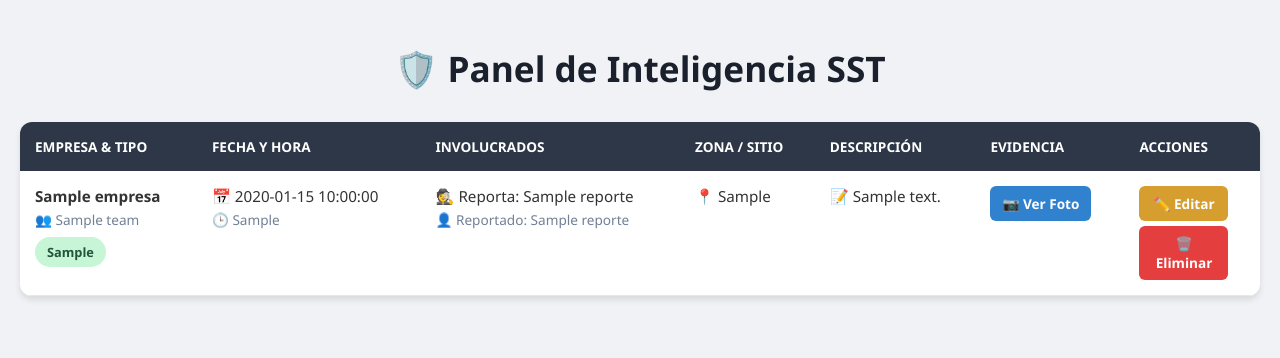
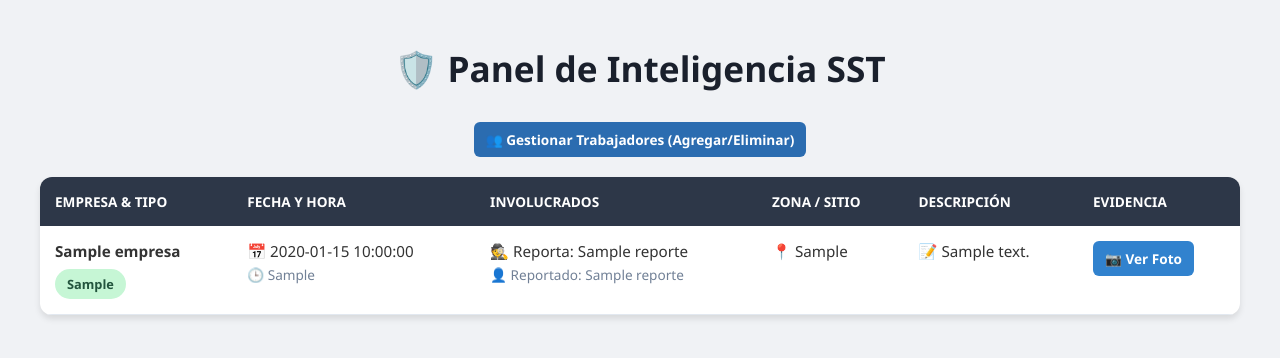
Before and after one commit to ANGEL19-K/sistema-sst, a Flask app: template templates/dashboard.html in a window 1280 px wide. Shown: the top 358 px of the page. Run offline with Flask 3, Linux system fonts and the light colour scheme; the template is opened without the code that fills it: most values are stand-ins (such as "Sample title", 1, 10 or a date in 2020).

Commit message:
trabajadores 2

```diff
--- a/templates/dashboard.html
+++ b/templates/dashboard.html
@@ -6,7 +6,7 @@
     <title>Panel de Inteligencia SST</title>
     <style>
         body { font-family: 'Segoe UI', Tahoma, Geneva, Verdana, sans-serif; background-color: #f0f2f5; margin: 0; padding: 20px; color: #333; }
-        .container { max-width: 1300px; margin: auto; }
+        .container { max-width: 1200px; margin: auto; }
         h1 { color: #1a202c; text-align: center; margin-bottom: 30px; font-size: 2.2rem; }
         .card { background: white; border-radius: 12px; box-shadow: 0 4px 6px rgba(0, 0, 0, 0.1); overflow: hidden; }
         table { width: 100%; border-collapse: collapse; text-align: left; }
@@ -18,10 +18,6 @@
         .badge-condicion { background-color: #c6f6d5; color: #22543d; }
         .btn-link { display: inline-block; padding: 8px 12px; background-color: #3182ce; color: white; text-decoration: none; border-radius: 6px; font-size: 0.85rem; font-weight: bold; transition: background 0.3s; }
         .btn-link:hover { background-color: #2b6cb0; }
-        .btn-edit { display: inline-block; padding: 8px 12px; background-color: #d69e2e; color: white; text-decoration: none; border-radius: 6px; font-size: 0.85rem; font-weight: bold; transition: background 0.3s; margin-bottom: 5px; width: 65px; text-align: center;}
-        .btn-edit:hover { background-color: #b7791f; }
-        .btn-danger { display: inline-block; padding: 8px 12px; background-color: #e53e3e; color: white; text-decoration: none; border-radius: 6px; font-size: 0.85rem; font-weight: bold; transition: background 0.3s; width: 65px; text-align: center;}
-        .btn-danger:hover { background-color: #c53030; }
         .anonimo { color: #e53e3e; font-weight: bold; font-style: italic; }
         .info-secundaria { color: #718096; font-size: 0.85rem; display: block; margin-top: 4px; }
     </style>
@@ -29,6 +25,9 @@
 <body>
     <div class="container">
         <h1>🛡️ Panel de Inteligencia SST</h1>
+        <div style="text-align: center; margin-bottom: 20px;">
+            <a href="/admin/trabajadores" class="btn-link" style="background-color: #2b6cb0;">👥 Gestionar Trabajadores (Agregar/Eliminar)</a>
+        </div>
         <div class="card">
             <table>
                 <tr>
@@ -38,15 +37,11 @@
                     <th>Zona / Sitio</th>
                     <th>Descripción</th>
                     <th>Evidencia</th>
-                    <th>Acciones</th>
                 </tr>
                 {% for reporte in reportes %}
                 <tr>
                     <td>
                         <strong>{{ reporte.empresa }}</strong><br>
-                        {% if reporte.team %}
-                            <span class="info-secundaria">👥 {{ reporte.team }}</span>
-                        {% endif %}
                         <span class="badge {% if reporte.tipo_reporte == 'ACTO_INSEGURO' %}badge-acto{% else %}badge-condicion{% endif %}" style="margin-top: 8px; display: inline-block;">
                             {{ reporte.tipo_reporte }}
                         </span>
@@ -62,21 +57,13 @@
                         <span class="info-secundaria">👤 Reportado: {{ reporte.nombre_reportado }}</span>
                     </td>
                     <td>📍 {{ reporte.sitio_zonal or 'N/A' }}</td>
-                    <td style="max-width: 250px;">📝 {{ reporte.descripcion }}</td>
+                    <td style="max-width: 300px;">📝 {{ reporte.descripcion }}</td>
                     <td>
                         {% if reporte.evidencia_url %}
                             <a href="{{ reporte.evidencia_url }}" target="_blank" class="btn-link">📷 Ver Foto</a>
                         {% else %}
                             <span class="info-secundaria">Sin foto</span>
                         {% endif %}
-                    </td>
-                    <td style="display: flex; flex-direction: column;">
-                        <a href="/admin/reporte/editar/{{ reporte.id }}" class="btn-edit">✏️ Editar</a>
-                        <a href="/admin/reporte/eliminar/{{ reporte.id }}"
-                           class="btn-danger"
-                           onclick="return confirm('⚠️ ¿Estás totalmente seguro de que deseas eliminar este reporte?');">
-                           🗑️ Eliminar
-                        </a>
                     </td>
                 </tr>
                 {% endfor %}
```
